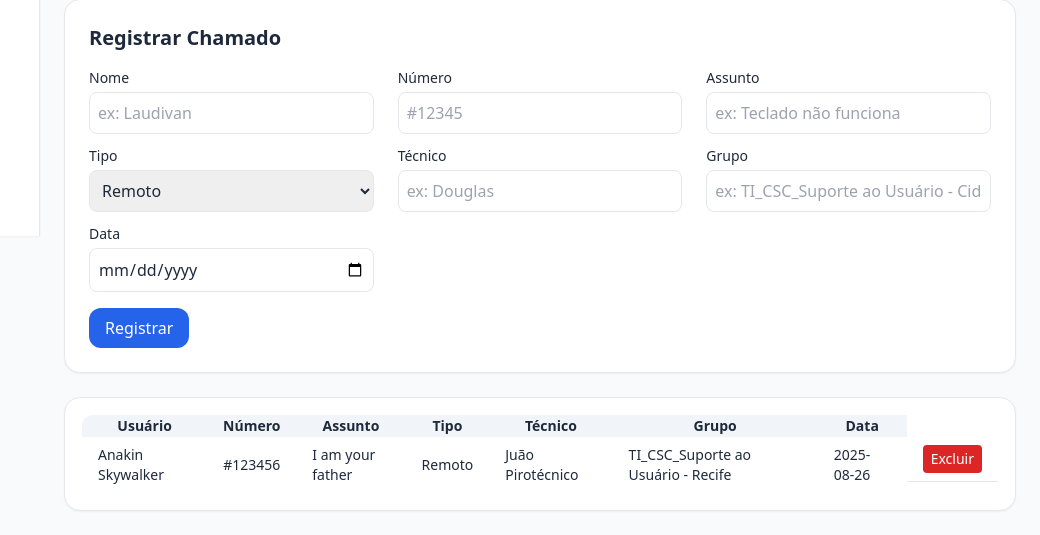
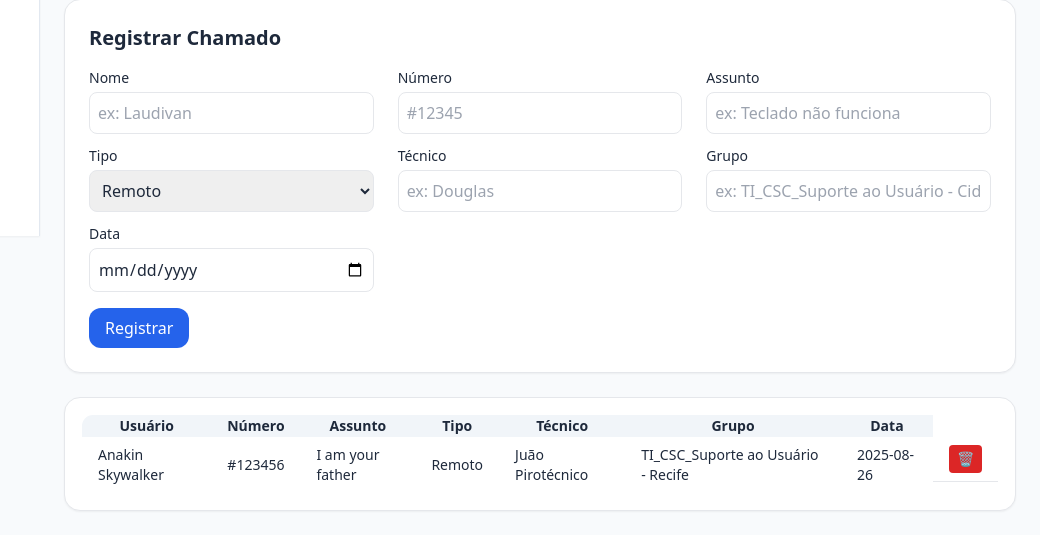
Before and after one commit to dghenri/pgi, a Flask app: page / in a window 1280 px wide. Shown: the part 564-1099 px from the top of the page, without its empty margins (240-1280 px from the left). Run offline with Flask 3, Linux system fonts and the light colour scheme; some libraries are stand-ins or nearby versions.

Commit message:
Pequenas correções

```diff
--- a/templates/index.html
+++ b/templates/index.html
@@ -306,6 +306,7 @@
               <button onclick="adicionarChamado()" class="bg-blue-600 hover:bg-blue-700 text-white px-4 py-2 rounded-xl">Registrar</button>
             </div>
           </div>
+
           <div class="bg-white border rounded-2xl shadow-sm p-4">
             <table class="w-full text-sm border rounded-xl overflow-hidden">
               <thead class="bg-slate-100">
@@ -330,11 +331,10 @@
                   <td class="px-4 py-2 border-b">TI_CSC_Suporte ao Usuário - Recife</td>
                   <td class="px-4 py-2 border-b">2025-08-26</td>
                   <td class="px-4 py-2 border-b flex gap-2">
-                    <button onclick="excluirChamado('#123456')" class="bg-red-600 text-white px-2 py-1 rounded">Excluir</button>
+                    <button onclick="excluirChamado('#123456')" class="text-md hover:bg-red-700 bg-red-600 text-white px-2 py-1 rounded">🗑️</button>
                   </td>
                 </tr>
               </tbody>
-
             </table>
           </div>
         </section>
```
